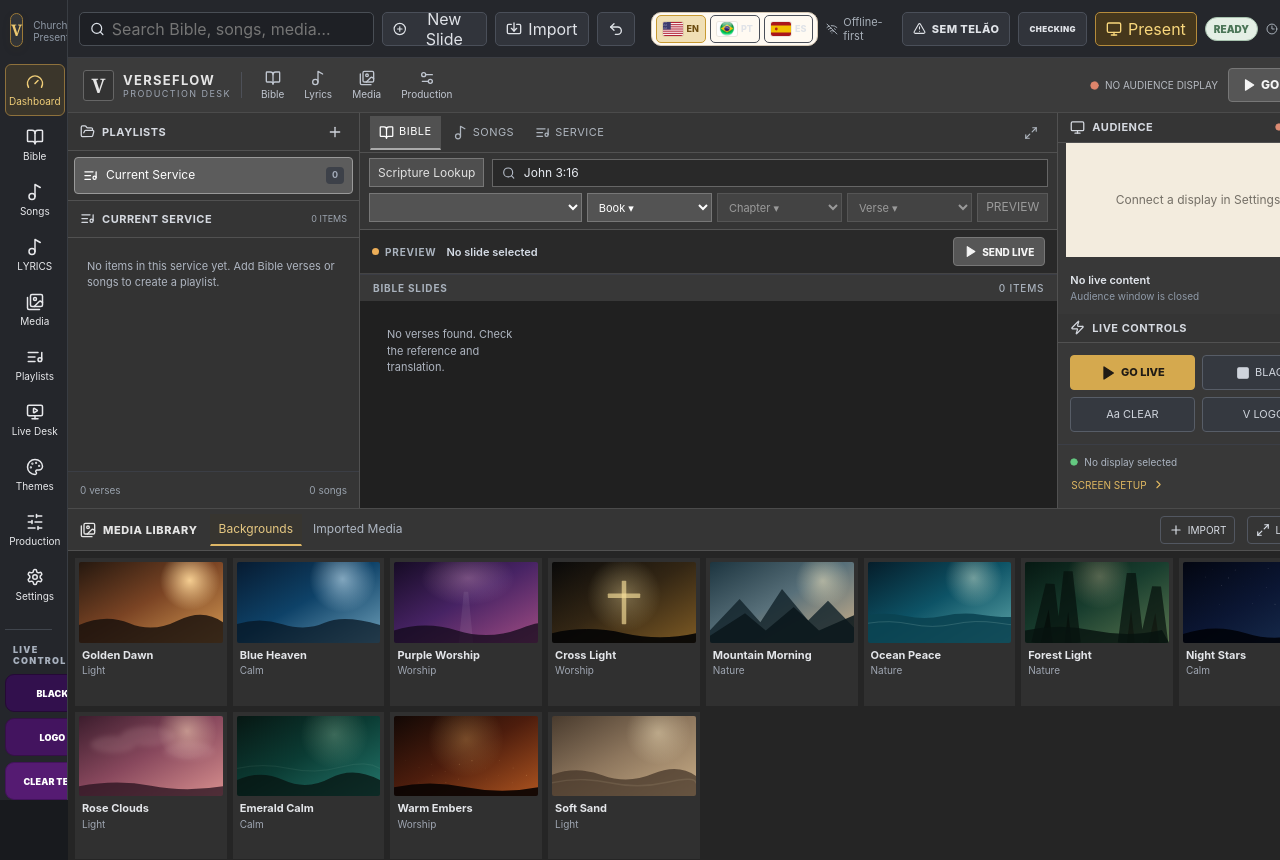
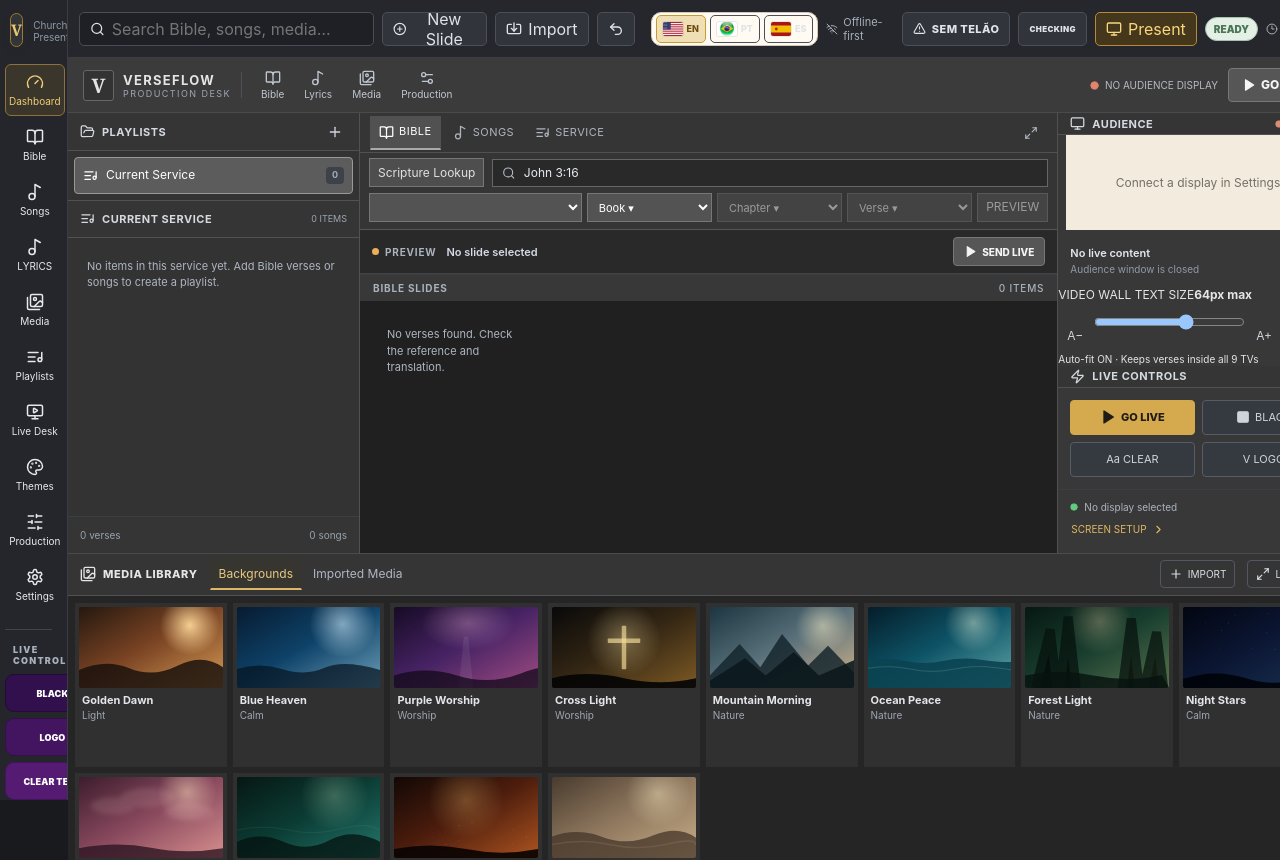
Before and after one commit to ValdemirJunior2020/VERSE-FLOW, a React (Vite) app: page / in a window 1280 px wide. Shown: the top 860 px of the page. Built offline with nearby package versions, Linux system fonts and the light colour scheme.

Commit message:
Expose live text size controls in production dashboard

```diff
--- a/src/components/PresenterDashboard.tsx
+++ b/src/components/PresenterDashboard.tsx
@@ -30,6 +30,7 @@ type Props = {
   onLiveMedia: (item: MediaItem) => void
   onSetBackground: (path: string, type: 'image' | 'video') => void
   onImportMedia: () => void
+  onTextSizeChange: (size: number) => void
   onGoLive: () => void
   onBlack: () => void
   onClear: () => void
@@ -272,6 +273,15 @@ export default function PresenterDashboard(props: Props) {
         <div className="pd-pane-title"><span><Monitor size={15}/> AUDIENCE</span><span className={'pd-live-indicator ' + (props.outputOpen ? 'connected' : '')}><Circle size={8} fill="currentColor"/>{props.outputOpen ? 'ON AIR' : 'OFFLINE'}</span></div>
         <div className="pd-output-video"><Slide value={currentSlide} playVideo placeholder={props.outputConnected ? 'Audience ready · send a slide LIVE' : 'Connect a display in Settings'}/></div>
         <div className="pd-output-caption"><strong>{currentSlide?.reference || currentSlide?.title || 'No live content'}</strong><small>{props.outputOpen ? 'Audience window is open' : 'Audience window is closed'}</small></div>
+        <div className="pd-text-controls">
+          <div className="pd-text-heading"><span>VIDEO WALL TEXT SIZE</span><strong>{state.theme.fontSize}px max</strong></div>
+          <div className="pd-font-actions">
+            <button aria-label="Decrease projected text size" onClick={() => props.onTextSizeChange(Math.max(16, state.theme.fontSize - 4))}>A−</button>
+            <input aria-label="Projected text size" type="range" min="16" max="90" step="2" value={Math.min(90, Math.max(16, state.theme.fontSize))} onChange={e => props.onTextSizeChange(Number(e.target.value))}/>
+            <button aria-label="Increase projected text size" onClick={() => props.onTextSizeChange(Math.min(90, state.theme.fontSize + 4))}>A+</button>
+          </div>
+          <small>Auto-fit ON · Keeps verses inside all 9 TVs</small>
+        </div>
         <div className="pd-pane-title"><span><Zap size={15}/> LIVE CONTROLS</span></div>
         <div className="pd-quick-actions">
           <button className="pd-quick-go" onClick={props.onGoLive}><Play size={16} fill="currentColor"/> GO LIVE</button>
```
